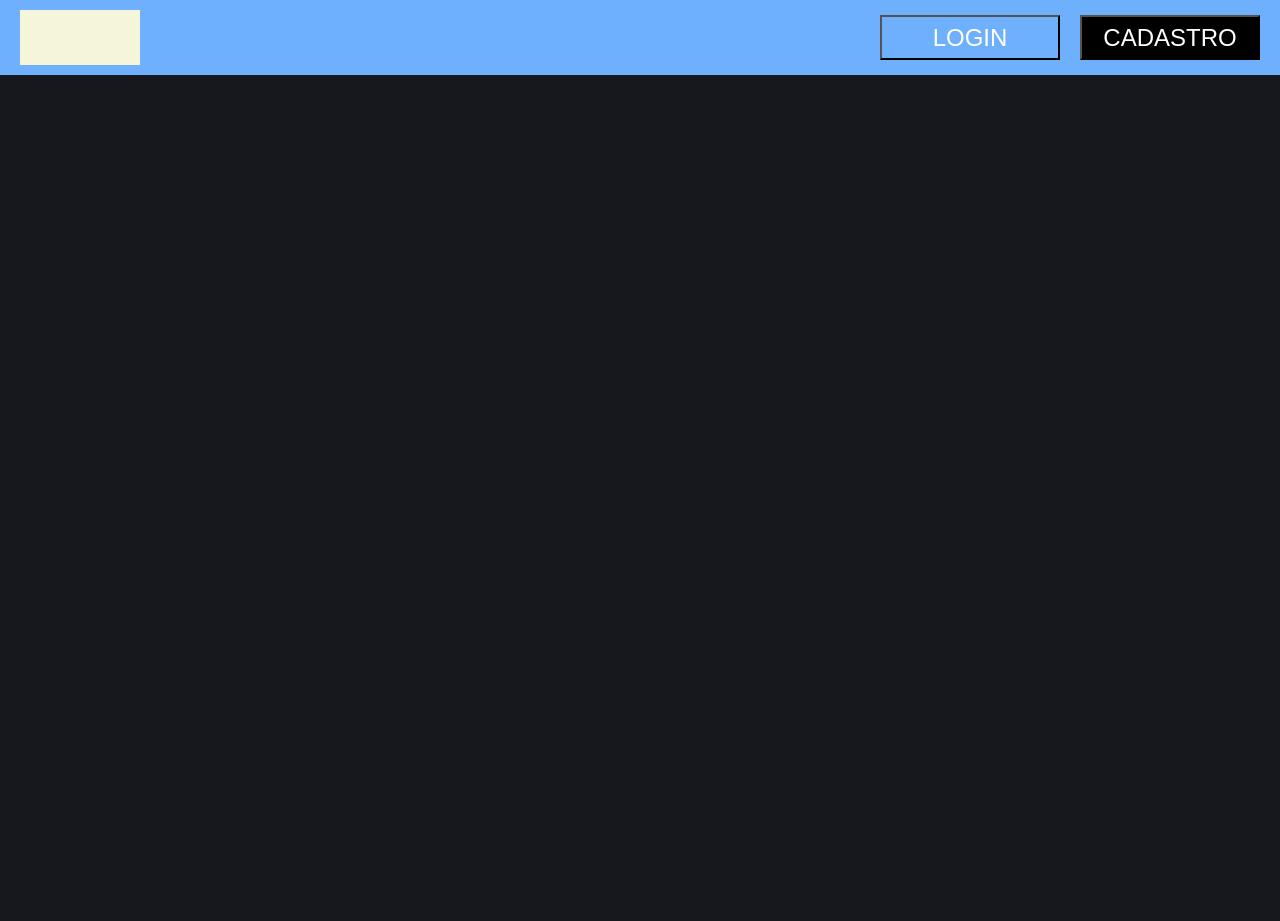
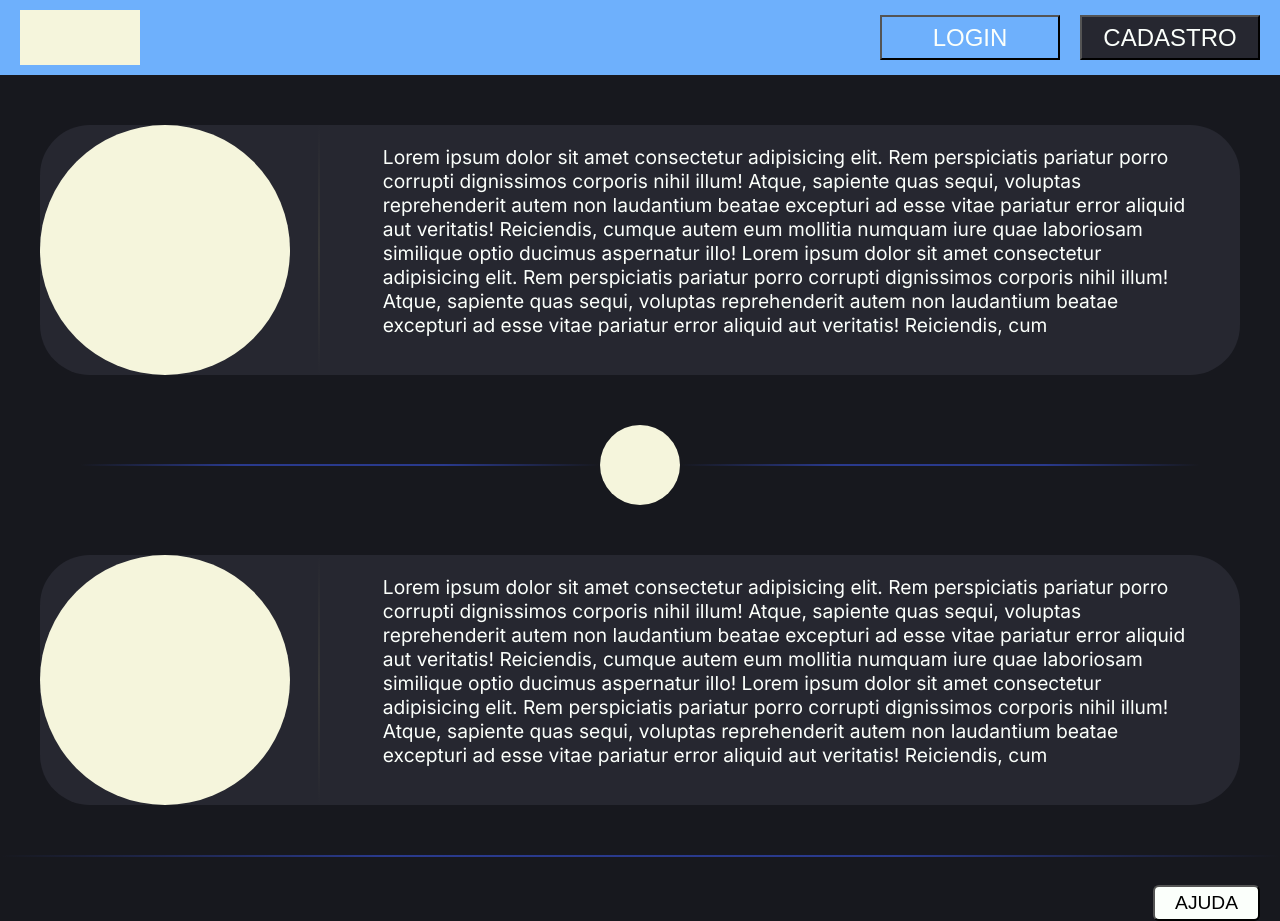
Before and after one commit to rasteli/AI-Facial-Web, a React (Vite) app: page / in a window 1280 px wide. Before the commit the page ends 800 px from the top, so only its background shows below. Built offline with nearby package versions, Linux system fonts and the light colour scheme; no server answers.

Commit message:
Layout + elementos prontos. Falta as imagens e o responsívo

```diff
--- a/src/components/Home/index.tsx
+++ b/src/components/Home/index.tsx
@@ -6,11 +6,12 @@ export function Home() {
     const navigate = useNavigate();
 
     return(
+        // Pensando em tirar essa div depois.
         <div className={styles.container}>
             {/* Header. */}
             <header className={styles.header}>
                 {/* Essa div vai conter a logo. Por enquanto é um cubo bege para mexer com o display */}
-                <div className={styles.imgBox}></div>
+                <div className={styles.logoBox}></div>
                 {/* Essa div segura os dois botões */}
                 <nav>
                     <button
@@ -33,11 +34,60 @@ export function Home() {
                     </button>
                 </nav>
             </header>
+            {/* Parte principal do site */}
+            <main>
+                {/* Usando uma section para cada coisinha */}
+                <section>
+                    {/* Div p/conter a imagem do Guidelli */}
+                    <div className={styles.imgBox}></div>
+                    <p>Lorem ipsum dolor sit amet consectetur adipisicing elit.
+                        Rem perspiciatis pariatur porro corrupti dignissimos corporis
+                        nihil illum! Atque, sapiente quas sequi, voluptas
+                        reprehenderit autem non laudantium beatae excepturi ad esse
+                        vitae pariatur error aliquid aut veritatis! Reiciendis, cumque
+                        autem eum mollitia numquam iure quae laboriosam similique
+                        optio ducimus aspernatur illo!
+                        Lorem ipsum dolor sit amet consectetur adipisicing elit.
+                        Rem perspiciatis pariatur porro corrupti dignissimos corporis
+                        nihil illum! Atque, sapiente quas sequi, voluptas
+                        reprehenderit autem non laudantium beatae excepturi ad esse
+                        vitae pariatur error aliquid aut veritatis! Reiciendis, cum</p>
+                </section>
 
-            <main>
+                {/* Essa div vai conter a imagem entre as duas secções */}
+                <div className={styles.decImgBox}></div>
 
+                <section>
+                    {/* Div p/conter a imagem do Guidelli */}
+                    <div className={styles.imgBox}></div>
+                    <p>Lorem ipsum dolor sit amet consectetur adipisicing elit.
+                        Rem perspiciatis pariatur porro corrupti dignissimos corporis
+                        nihil illum! Atque, sapiente quas sequi, voluptas
+                        reprehenderit autem non laudantium beatae excepturi ad esse
+                        vitae pariatur error aliquid aut veritatis! Reiciendis, cumque
+                        autem eum mollitia numquam iure quae laboriosam similique
+                        optio ducimus aspernatur illo!
+                        Lorem ipsum dolor sit amet consectetur adipisicing elit.
+                        Rem perspiciatis pariatur porro corrupti dignissimos corporis
+                        nihil illum! Atque, sapiente quas sequi, voluptas
+                        reprehenderit autem non laudantium beatae excepturi ad esse
+                        vitae pariatur error aliquid aut veritatis! Reiciendis, cum</p>
+                </section>
             </main>
 
+            {/* Não é *bem* um footer mas neh. */}
+            <footer>
+                    {/* Esse botão tem que levar a algum lugar ou fazer alguma coisa... */}
+                    <button
+                        id="signup"
+                        type="button"
+                        onClick={() => {
+                            navigate("/", { replace: false })
+                        }}
+                    >
+                        AJUDA
+                    </button>
+            </footer>
         </div>
     )
 }
--- a/src/components/Home/styles.module.scss
+++ b/src/components/Home/styles.module.scss
@@ -10,7 +10,7 @@
         box-sizing: border-box;
     }
 
-    .imgBox {
+    .logoBox {
         width: 120px;
         height: 100%;
         background-color: beige;
@@ -24,7 +24,7 @@
         button { // <--- Eu quero *muito* tacar um "border radius" nesses botões.
             min-width: 180px;
             min-height: 45px;
-            color: #ffffff;
+            color: #FBFFFB;
             font-size: 1.5rem;
         }
 
@@ -33,7 +33,101 @@
         }
 
         button[id="signup"] {
-            background-color: black;
+            background-color: #262730;
         }
     }
+
+    main {
+        display: grid;
+        max-width: 1200px;
+        margin: 50px auto;
+        gap: 50px;
+    }
+
+    .imgBox {
+        position: relative;
+        width: 250px;
+        height: 250px;
+        border-radius: 50%;
+        background-color: beige;
+        grid-row: 1/3;
+        align-self: center;
+    }
+
+    .imgBox::after {
+        content: "";
+        background-image: linear-gradient(to bottom, rgba(255, 0, 0, 0), #383838, rgba(255, 0, 0, 0));
+        width: 2px;
+        height: 250px;
+        position: absolute;
+        top: 0px;
+        right: -30px;
+    }
+
+    .decImgBox {
+        position: relative;
+        width: 80px;
+        height: 80px;
+        border-radius: 50%;
+        background-color: beige;
+        justify-self: center;
+    }
+
+    .decImgBox::before {
+        content: "";
+        background-image: linear-gradient(to right, rgba(255, 0, 0, 0), #3c5cfe7e 30% 70% , rgba(255, 0, 0, 0));
+        width: 520px;
+        height: 2px;
+        position: absolute;
+        top: 39px;
+        right: 80px;
+    }
+
+    .decImgBox::after {
+        content: "";
+        background-image: linear-gradient(to right, rgba(255, 0, 0, 0), #3c5cfe7e 30% 70% , rgba(255, 0, 0, 0) );
+        width: 520px;
+        height: 2px;
+        position: absolute;
+        top: 39px;
+        left: 80px;
+    }
+
+    section {
+        background-color: #262730;
+        display: grid;
+        grid-template-columns: 2fr 5fr;
+        border-radius: 50px;
+
+        p {
+            color: #FBFFFB;
+            grid-column: 2;
+            font-size: 1.2rem;
+            padding: 20px 50px 20px 0px;
+        }
+    }
+
+    footer {
+        position: relative;
+        padding: 20px;
+
+        button {
+            background-color: #FBFFFB;
+            font-size: 1.2rem;
+            padding: 5px 20px;
+            margin-top: 10px;
+            border-radius: 6px;
+            float: right;
+        }
+    }
+
+    footer::before {
+        content: "";
+        background-image: linear-gradient(to right, rgba(255, 0, 0, 0), #3c5cfe7e 30% 70% , rgba(255, 0, 0, 0) );
+        width: 100%;
+        height: 2px;
+        position: absolute;
+        top: 0px;
+        left: 0px;
+    }
 }
```
